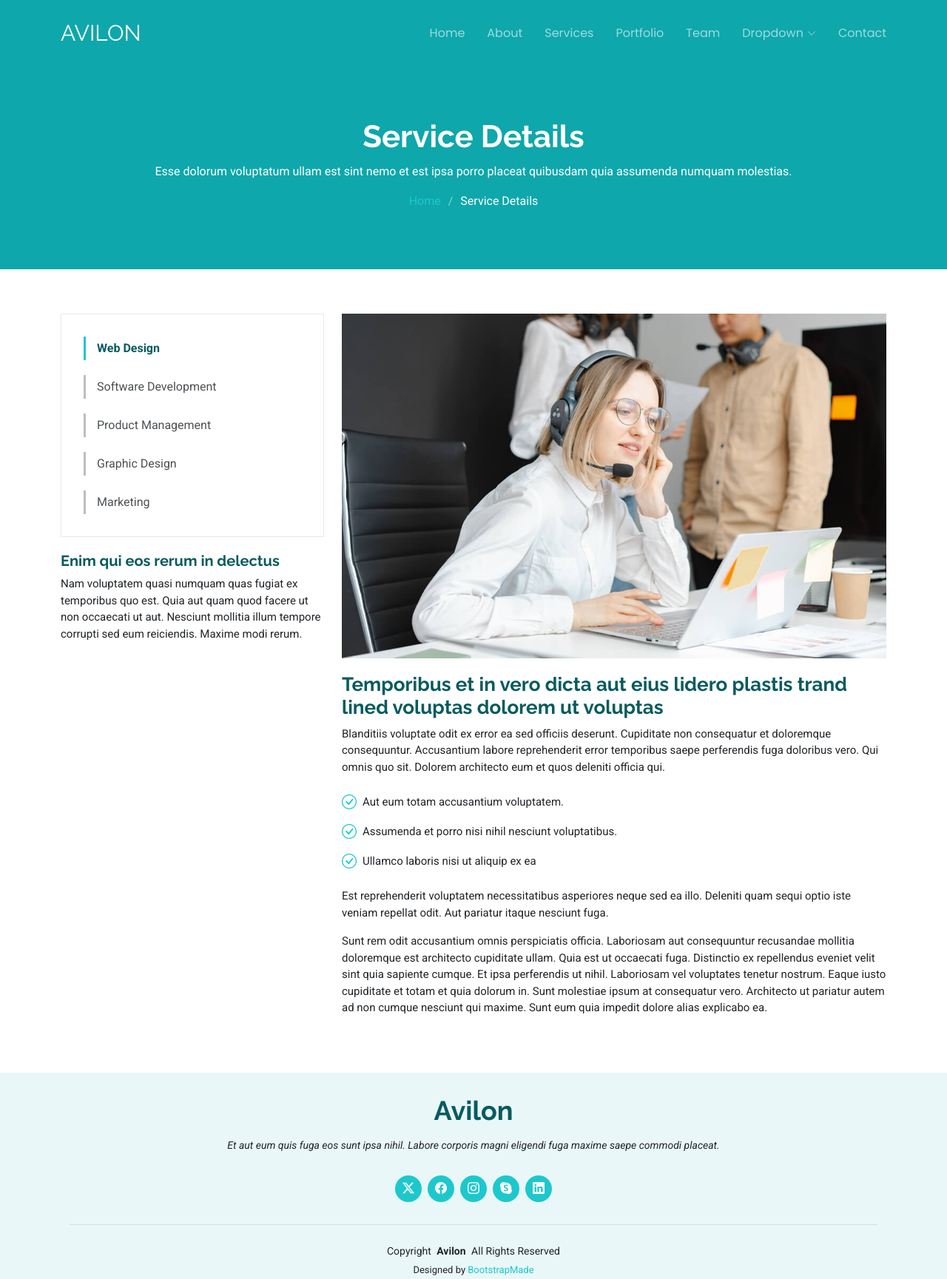
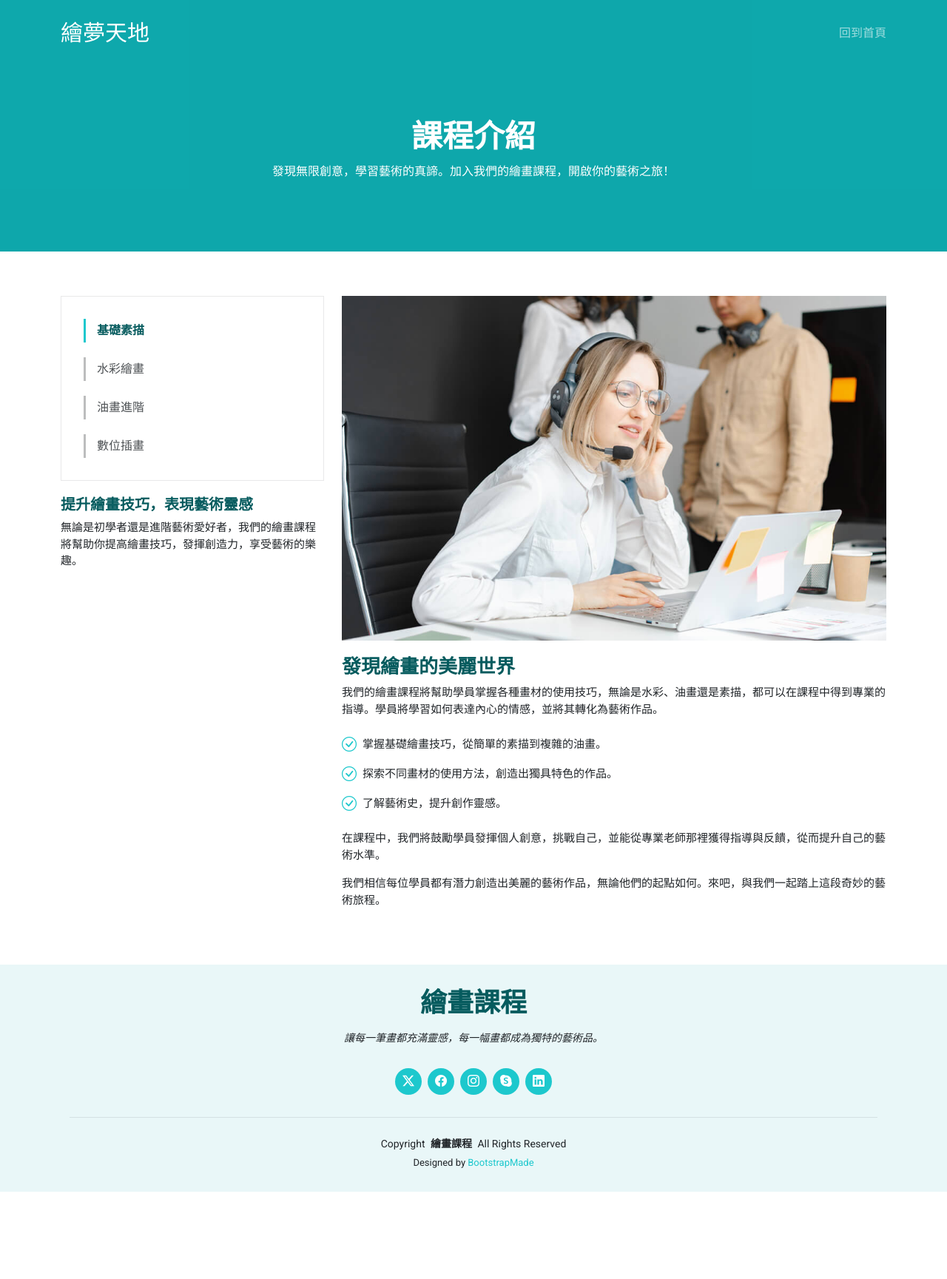
Before and after one commit to Tai50311/one_page_project, a plain HTML site: page service-details.html in a window 1280 px wide. Shown: the whole page at 74% size. After the commit the page ends 1611 px from the top, so only its background shows below. Drawn offline with Linux system fonts and the light colour scheme.

Commit message:
Add files via upload

```diff
--- a/service-details.html
+++ b/service-details.html
@@ -1,12 +1,12 @@
 <!DOCTYPE html>
-<html lang="en">
+<html lang="zh">
 
 <head>
   <meta charset="utf-8">
   <meta content="width=device-width, initial-scale=1.0" name="viewport">
-  <title>Service Details - Avilon Bootstrap Template</title>
-  <meta name="description" content="">
-  <meta name="keywords" content="">
+  <title>課程介紹 </title>
+  <meta name="description" content="繪畫課程詳細介紹">
+  <meta name="keywords" content="繪畫, 藝術, 線上課程, 創意">
 
   <!-- Favicons -->
   <link href="assets/img/favicon.png" rel="icon">
@@ -28,13 +28,6 @@
   <!-- Main CSS File -->
   <link href="assets/css/main.css" rel="stylesheet">
 
-  <!-- =======================================================
-  * Template Name: Avilon
-  * Template URL: https://bootstrapmade.com/avilon-bootstrap-landing-page-template/
-  * Updated: Aug 07 2024 with Bootstrap v5.3.3
-  * Author: BootstrapMade.com
-  * License: https://bootstrapmade.com/license/
-  ======================================================== -->
 </head>
 
 <body class="service-details-page">
@@ -43,36 +36,12 @@
     <div class="container-fluid container-xl position-relative d-flex align-items-center justify-content-between">
 
       <a href="index.html" class="logo d-flex align-items-center">
-        <!-- Uncomment the line below if you also wish to use an image logo -->
-        <!-- <img src="assets/img/logo.png" alt=""> -->
-        <h1 class="sitename">Avilon</h1>
+        <h1 class="sitename">繪夢天地</h1>
       </a>
 
       <nav id="navmenu" class="navmenu">
         <ul>
-          <li><a href="#hero">Home</a></li>
-          <li><a href="#about">About</a></li>
-          <li><a href="#services">Services</a></li>
-          <li><a href="#portfolio">Portfolio</a></li>
-          <li><a href="#team">Team</a></li>
-          <li class="dropdown"><a href="#"><span>Dropdown</span> <i class="bi bi-chevron-down toggle-dropdown"></i></a>
-            <ul>
-              <li><a href="#">Dropdown 1</a></li>
-              <li class="dropdown"><a href="#"><span>Deep Dropdown</span> <i class="bi bi-chevron-down toggle-dropdown"></i></a>
-                <ul>
-                  <li><a href="#">Deep Dropdown 1</a></li>
-                  <li><a href="#">Deep Dropdown 2</a></li>
-                  <li><a href="#">Deep Dropdown 3</a></li>
-                  <li><a href="#">Deep Dropdown 4</a></li>
-                  <li><a href="#">Deep Dropdown 5</a></li>
-                </ul>
-              </li>
-              <li><a href="#">Dropdown 2</a></li>
-              <li><a href="#">Dropdown 3</a></li>
-              <li><a href="#">Dropdown 4</a></li>
-            </ul>
-          </li>
-          <li><a href="#contact">Contact</a></li>
+          <li><a href="index.html">回到首頁</a></li>
         </ul>
         <i class="mobile-nav-toggle d-xl-none bi bi-list"></i>
       </nav>
@@ -85,14 +54,8 @@
     <!-- Page Title -->
     <div class="page-title dark-background">
       <div class="container position-relative">
-        <h1>Service Details</h1>
-        <p>Esse dolorum voluptatum ullam est sint nemo et est ipsa porro placeat quibusdam quia assumenda numquam molestias.</p>
-        <nav class="breadcrumbs">
-          <ol>
-            <li><a href="index.html">Home</a></li>
-            <li class="current">Service Details</li>
-          </ol>
-        </nav>
+        <h1>課程介紹</h1>
+        <p>發現無限創意，學習藝術的真諦。加入我們的繪畫課程，開啟你的藝術之旅！</p>
       </div>
     </div><!-- End Page Title -->
 
@@ -105,33 +68,32 @@
 
           <div class="col-lg-4" data-aos="fade-up" data-aos-delay="100">
             <div class="services-list">
-              <a href="#" class="active">Web Design</a>
-              <a href="#">Software Development</a>
-              <a href="#">Product Management</a>
-              <a href="#">Graphic Design</a>
-              <a href="#">Marketing</a>
+              <a href="basic-sketch.html" class="active">基礎素描</a>
+              <a href="watercolor.html">水彩繪畫</a>
+              <a href="oil-painting.html">油畫進階</a>
+              <a href="digital-painting.html">數位插畫</a>
             </div>
 
-            <h4>Enim qui eos rerum in delectus</h4>
-            <p>Nam voluptatem quasi numquam quas fugiat ex temporibus quo est. Quia aut quam quod facere ut non occaecati ut aut. Nesciunt mollitia illum tempore corrupti sed eum reiciendis. Maxime modi rerum.</p>
+            <h4>提升繪畫技巧，表現藝術靈感</h4>
+            <p>無論是初學者還是進階藝術愛好者，我們的繪畫課程將幫助你提高繪畫技巧，發揮創造力，享受藝術的樂趣。</p>
           </div>
 
           <div class="col-lg-8" data-aos="fade-up" data-aos-delay="200">
             <img src="assets/img/services.jpg" alt="" class="img-fluid services-img">
-            <h3>Temporibus et in vero dicta aut eius lidero plastis trand lined voluptas dolorem ut voluptas</h3>
+            <h3>發現繪畫的美麗世界</h3>
             <p>
-              Blanditiis voluptate odit ex error ea sed officiis deserunt. Cupiditate non consequatur et doloremque consequuntur. Accusantium labore reprehenderit error temporibus saepe perferendis fuga doloribus vero. Qui omnis quo sit. Dolorem architecto eum et quos deleniti officia qui.
+              我們的繪畫課程將幫助學員掌握各種畫材的使用技巧，無論是水彩、油畫還是素描，都可以在課程中得到專業的指導。學員將學習如何表達內心的情感，並將其轉化為藝術作品。
             </p>
             <ul>
-              <li><i class="bi bi-check-circle"></i> <span>Aut eum totam accusantium voluptatem.</span></li>
-              <li><i class="bi bi-check-circle"></i> <span>Assumenda et porro nisi nihil nesciunt voluptatibus.</span></li>
-              <li><i class="bi bi-check-circle"></i> <span>Ullamco laboris nisi ut aliquip ex ea</span></li>
+              <li><i class="bi bi-check-circle"></i> <span>掌握基礎繪畫技巧，從簡單的素描到複雜的油畫。</span></li>
+              <li><i class="bi bi-check-circle"></i> <span>探索不同畫材的使用方法，創造出獨具特色的作品。</span></li>
+              <li><i class="bi bi-check-circle"></i> <span>了解藝術史，提升創作靈感。</span></li>
             </ul>
             <p>
-              Est reprehenderit voluptatem necessitatibus asperiores neque sed ea illo. Deleniti quam sequi optio iste veniam repellat odit. Aut pariatur itaque nesciunt fuga.
+              在課程中，我們將鼓勵學員發揮個人創意，挑戰自己，並能從專業老師那裡獲得指導與反饋，從而提升自己的藝術水準。
             </p>
             <p>
-              Sunt rem odit accusantium omnis perspiciatis officia. Laboriosam aut consequuntur recusandae mollitia doloremque est architecto cupiditate ullam. Quia est ut occaecati fuga. Distinctio ex repellendus eveniet velit sint quia sapiente cumque. Et ipsa perferendis ut nihil. Laboriosam vel voluptates tenetur nostrum. Eaque iusto cupiditate et totam et quia dolorum in. Sunt molestiae ipsum at consequatur vero. Architecto ut pariatur autem ad non cumque nesciunt qui maxime. Sunt eum quia impedit dolore alias explicabo ea.
+              我們相信每位學員都有潛力創造出美麗的藝術作品，無論他們的起點如何。來吧，與我們一起踏上這段奇妙的藝術旅程。
             </p>
           </div>
 
@@ -145,8 +107,8 @@
 
   <footer id="footer" class="footer light-background">
     <div class="container">
-      <h3 class="sitename">Avilon</h3>
-      <p>Et aut eum quis fuga eos sunt ipsa nihil. Labore corporis magni eligendi fuga maxime saepe commodi placeat.</p>
+      <h3 class="sitename">繪畫課程</h3>
+      <p>讓每一筆畫都充滿靈感，每一幅畫都成為獨特的藝術品。</p>
       <div class="social-links d-flex justify-content-center">
         <a href=""><i class="bi bi-twitter-x"></i></a>
         <a href=""><i class="bi bi-facebook"></i></a>
@@ -156,13 +118,9 @@
       </div>
       <div class="container">
         <div class="copyright">
-          <span>Copyright</span> <strong class="px-1 sitename">Avilon</strong> <span>All Rights Reserved</span>
+          <span>Copyright</span> <strong class="px-1 sitename">繪畫課程</strong> <span>All Rights Reserved</span>
         </div>
         <div class="credits">
-          <!-- All the links in the footer should remain intact. -->
-          <!-- You can delete the links only if you've purchased the pro version. -->
-          <!-- Licensing information: https://bootstrapmade.com/license/ -->
-          <!-- Purchase the pro version with working PHP/AJAX contact form: [buy-url] -->
           Designed by <a href="https://bootstrapmade.com/">BootstrapMade</a>
         </div>
       </div>
```
Also changed, not shown: index.html (+13 -26 lines).
